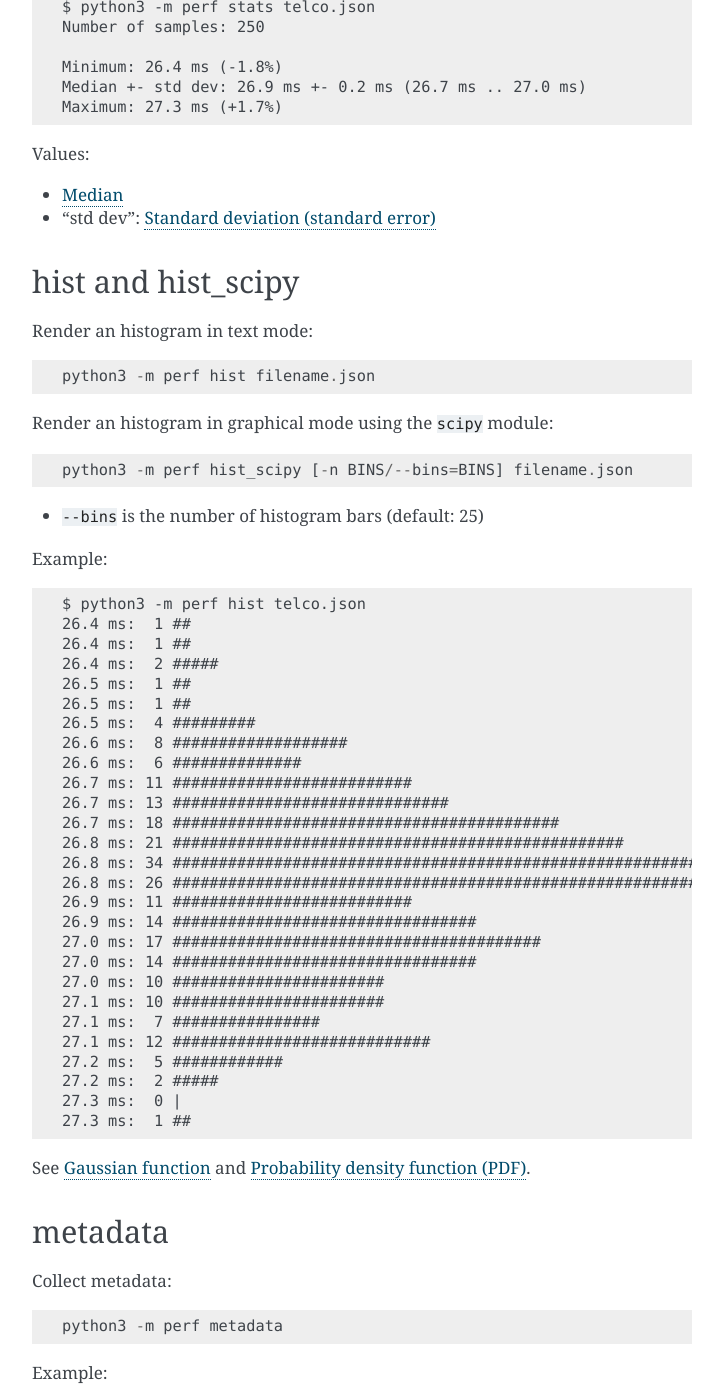
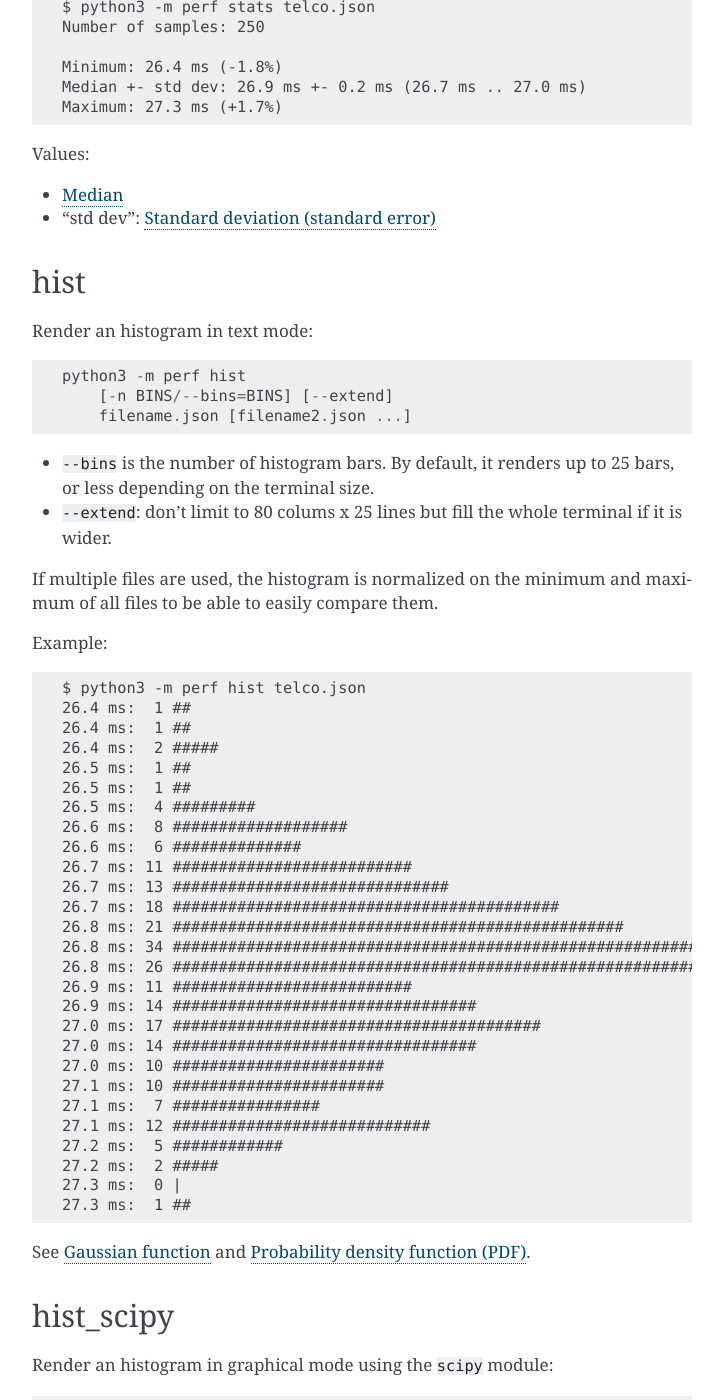
Before and after one commit to psf/pyperf, a Sphinx documentation site: the page built from doc/cli.rst, in a window 1280 px wide and 1400 px high, scrolled down 1642 px. Shown: the whole window, without its empty margins (388-1111 px from the left). Built offline with Sphinx 7.4.7, drawn with Linux system fonts in a browser that asks for light colours; some of the changed text lies outside the part shown.

Commit message:
hist cmd supports multiple files

```diff
--- a/doc/changelog.rst
+++ b/doc/changelog.rst
@@ -6,6 +6,8 @@ Version 0.5
 
 Changes:
 
+* The ``hist`` command now accepts multiple files
+* ``hist`` and ``hist_scipy`` commands got a new ``--bins`` option
 * Replace mean with median
 * Add :meth:`perf.Benchmark.median` method, remove ``Benchmark.mean()`` method
 * ``Benchmark.get_metadata()`` method removed: use directly the
--- a/doc/cli.rst
+++ b/doc/cli.rst
@@ -89,18 +89,22 @@ Values:
 
 .. _hist_cmd:
 
-hist and hist_scipy
--------------------
+hist
+----
 
 Render an histogram in text mode::
 
-    python3 -m perf hist filename.json
+    python3 -m perf hist
+        [-n BINS/--bins=BINS] [--extend]
+        filename.json [filename2.json ...]
 
-Render an histogram in graphical mode using the ``scipy`` module::
+* ``--bins`` is the number of histogram bars. By default, it renders up to 25
+  bars, or less depending on the terminal size.
+* ``--extend``: don't limit to 80 colums x 25 lines but fill the whole
+  terminal if it is wider.
 
-    python3 -m perf hist_scipy [-n BINS/--bins=BINS] filename.json
-
-* ``--bins`` is the number of histogram bars (default: 25)
+If multiple files are used, the histogram is normalized on the minimum and
+maximum of all files to be able to easily compare them.
 
 Example::
 
@@ -137,6 +141,21 @@ See `Gaussian function <https://en.wikipedia.org/wiki/Gaussian_function>`_ and
 <https://en.wikipedia.org/wiki/Probability_density_function>`_.
 
 
+.. _hist_scipy_cmd:
+
+hist_scipy
+----------
+
+Render an histogram in graphical mode using the ``scipy`` module::
+
+    python3 -m perf hist_scipy [-n BINS/--bins=BINS] filename.json
+
+* ``--bins`` is the number of histogram bars (default: 25)
+
+This command requires the ``scipy`` dependency: see :ref:`Install perf
+<install>`.
+
+
 metadata
 --------
 
```
Also changed, not shown: doc/perf.rst (+11 -9 lines), 1 other file.
